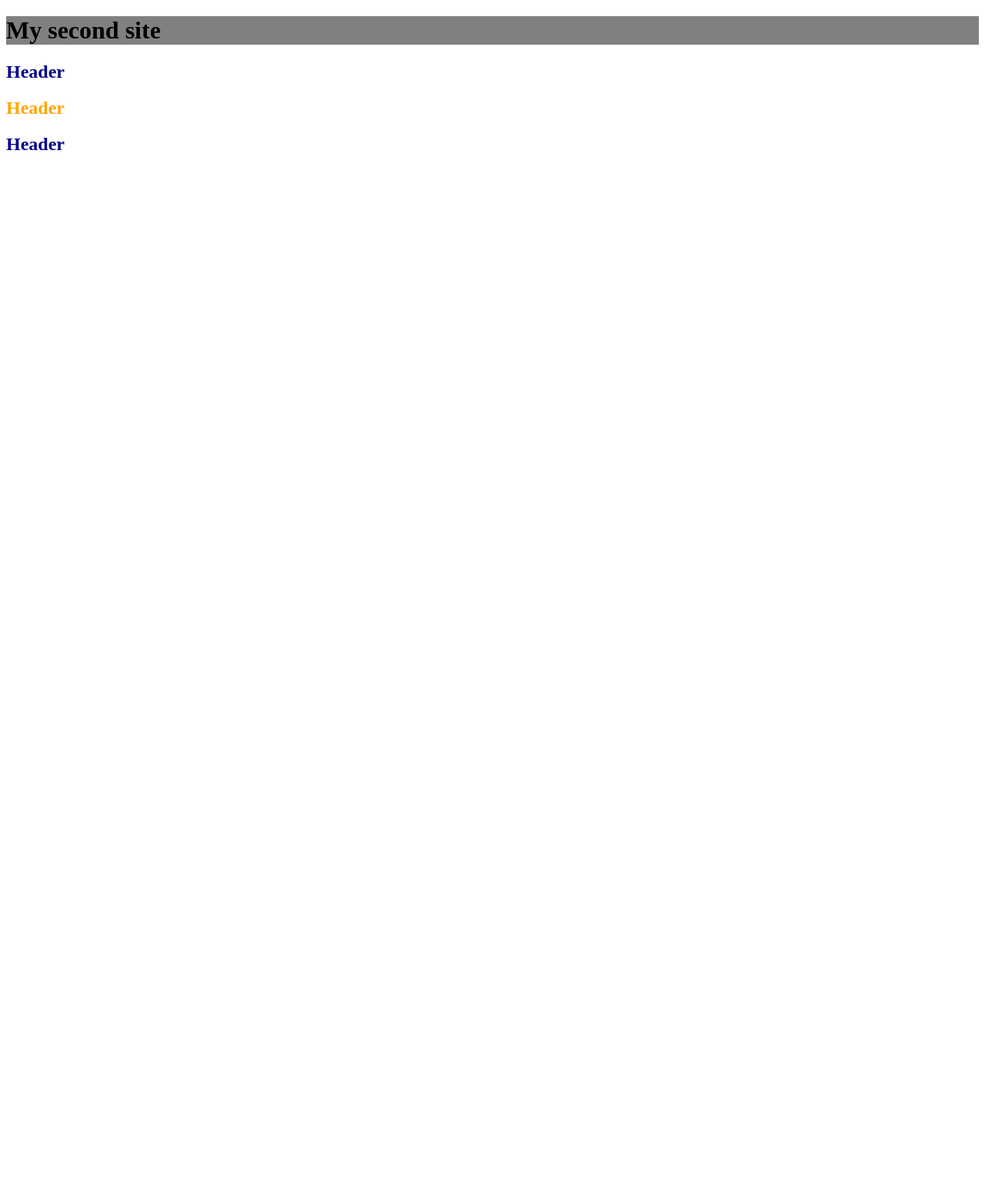
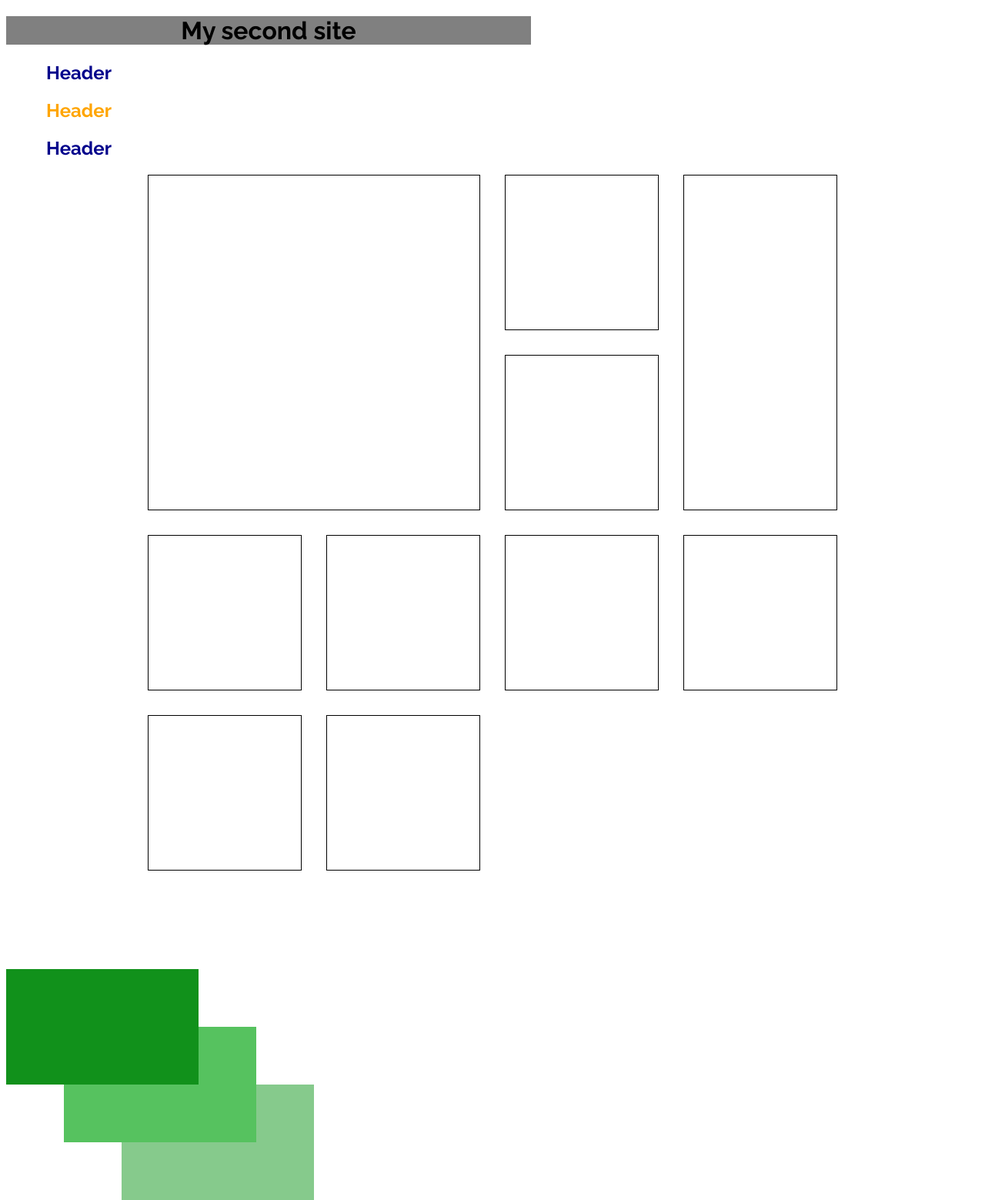
Before and after one commit to NSergeevich87/Web, a PHP site: page /practice.html in a window 1280 px wide. Shown: the whole page at 77% size. Before the commit the page ends 195 px from the top, so only its background shows below. Run offline with PHP 8.4, Linux system fonts and the light colour scheme.

Commit message:
html_css_1_09

```diff
--- a/lection2/practice.html
+++ b/lection2/practice.html
@@ -1,16 +1,39 @@
 <!DOCTYPE html>
 <html lang="en">
+
 <head>
     <meta charset="UTF-8">
     <meta http-equiv="X-UA-Compatible" content="IE=edge">
     <meta name="viewport" content="width=device-width, initial-scale=1.0">
     <title>Document</title>
+    <link rel="preconnect" href="https://fonts.googleapis.com">
+    <link rel="preconnect" href="https://fonts.gstatic.com" crossorigin>
+    <link href="https://fonts.googleapis.com/css2?family=Raleway:wght@300;400;700&display=swap" rel="stylesheet">
     <link rel="stylesheet" href="style.css">
 </head>
+
 <body>
-    <h1 class="title">My second site</h1>
-    <h2 class="heading">Header</h2>
-    <h2 class="heading-about">Header</h2>
-    <h2 class="heading">Header</h2>
+    <h1 class="title center">My second site</h1>
+    <h2 class="heading center">Header</h2>
+    <h2 class="heading-about center">Header</h2>
+    <h2 class="heading center">Header</h2>
+    <div class="content center">
+        <div class="item item1"></div>
+        <div class="item item2"></div>
+        <div class="item item3"></div>
+        <div class="item item4"></div>
+        <div class="item item5"></div>
+        <div class="item item6"></div>
+        <div class="item item7"></div>
+        <div class="item item8"></div>
+        <div class="item item9"></div>
+        <div class="item item10"></div>
+    </div>
+    <div class="box center">
+        <div class="elem elem1"></div>
+        <div class="elem elem2"></div>
+        <div class="elem elem3"></div>
+    </div>
 </body>
+
 </html>
--- a/lection2/style.css
+++ b/lection2/style.css
@@ -1,11 +1,85 @@
 .heading {
     color: darkblue;
+    display: flex;
+    gap: 32px;
 }
 
 .title {
+    width: 578px;
     background-color: grey;
+    display: flex;
+    flex-direction: row;
+    flex-wrap: wrap;
+    justify-content: center;
+    align-items: center;
+    gap: 22px;
 }
 
 .heading-about {
     color: orange;
 }
+
+body {
+    font-family: 'Raleway', sans-serif;
+}
+
+.center {
+    padding-left: calc(50% - 580px);
+    padding-right: calc(50% - 580px);
+}
+
+.content {
+    display: grid;
+    grid-template-columns: repeat(4, 200px);
+    gap: 32px;
+    justify-content: center;
+    margin-bottom: 128px;
+}
+
+.item {
+    border: 1px solid #000;
+    min-height: 200px;
+}
+
+.item1 {
+    grid-column: 1 / 3;
+    grid-row: 1 / 3;
+}
+
+.item3 {
+    grid-column: 4 / 5;
+    grid-row: 1 / 3;
+}
+
+.box {
+    padding-top: 128px;
+    padding-bottom: 128px;
+    position: relative;
+}
+
+.elem {
+    width: 250px;
+    height: 150px;
+    position: absolute;
+}
+
+.elem1 {
+    background-color: rgb(17, 145, 27);
+    top: 0;
+    left: 0;
+    z-index: 2;
+}
+
+.elem2 {
+    background-color: rgb(86, 194, 95);
+    top: 75px;
+    left: 75px;
+    z-index: 1;
+}
+
+.elem3 {
+    background-color: rgb(134, 202, 140);
+    top: 150px;
+    left: 150px;
+    z-index: 0;
+}
```
